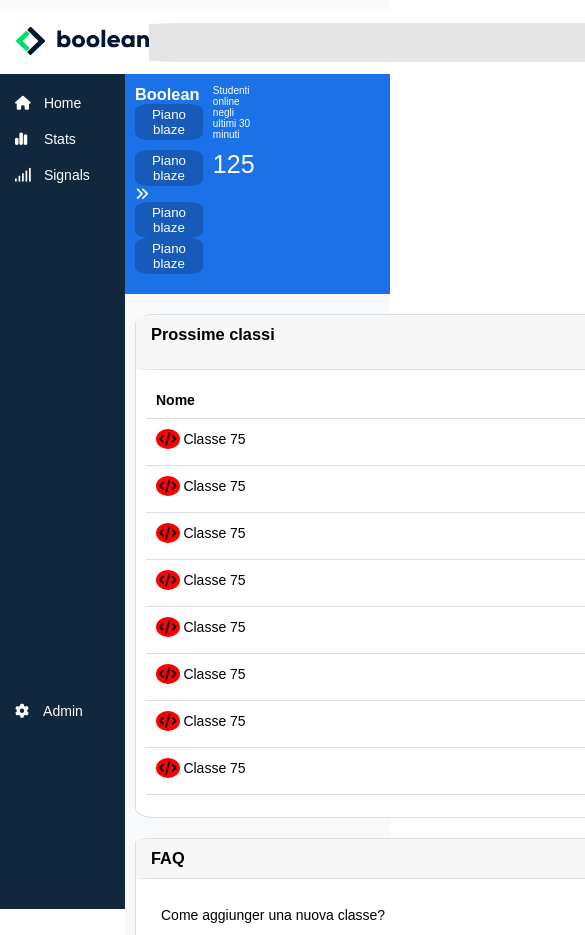
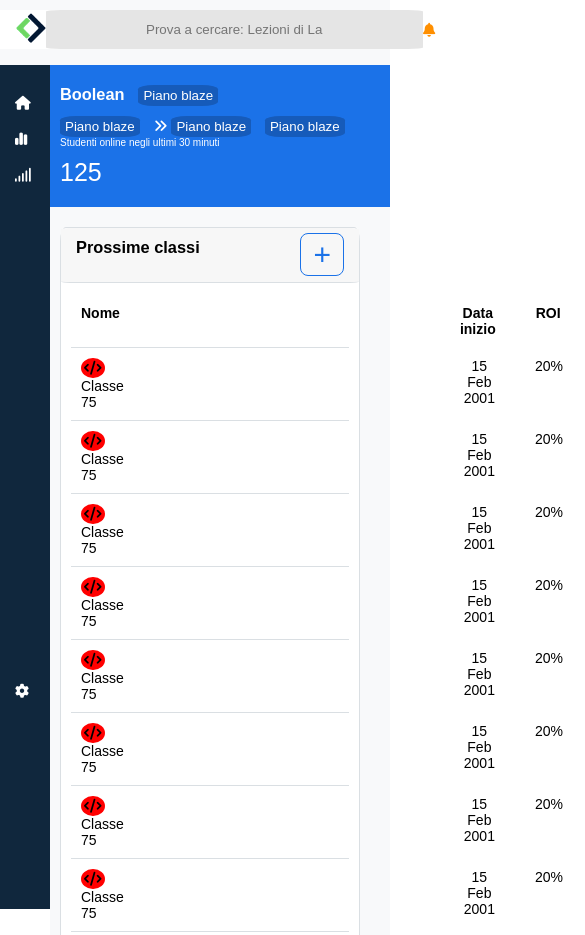
Before and after one commit to saesp/html-css-bootstrap-dashboard, a plain HTML site: page index.html in a window 390 px wide. Shown: the top 935 px of the page, 585 px wide, since content can reach past the window. Drawn offline with Linux system fonts and the light colour scheme.

Commit message:
md version

```diff
--- a/css/style.css
+++ b/css/style.css
@@ -125,6 +125,7 @@ main{
     font-size: 25px;
 }
 
+/* sec 2 */
 .main-sec2{
     padding: 20px 10px;
     display: flex;
--- a/css/style2.css
+++ b/css/style2.css
@@ -0,0 +1,62 @@
+#small-logo{
+    display: none;
+}
+.nav-md{
+    display: none;
+}
+
+@media screen and (max-width: 520px) {
+    #small-logo{
+        display: inline-block;
+        width: 30px;
+    }
+    #big-logo{
+        display: none;
+    }
+    .head-top-sec2 .search{
+        padding: 12px 100px;
+    }
+    .head-top-sec3 .fa-list{
+        display: none;
+    }
+    .head-top-sec3 .fa-circle-question{
+        display: none;
+    }
+    .head-top-sec3 .fa-ellipsis-vertical{
+        display: none;
+    }
+    .head-top-sec3 a{
+    margin: 0;
+    }
+
+    .head-nav-left{
+    width: 50px;
+    top: 65px;
+    }
+
+    .nav-md{
+    display: block;
+    }
+
+    .nav-lg{
+    display: none;
+    }
+
+    .head-left-sec1{
+    margin-bottom: 500px;
+    }
+
+    main{
+        margin-top: 65px;
+        margin-left: 50px;
+        background-color: #f8f9fa;
+    }
+
+    .main-sec1{
+        padding: 20px 10px;
+        display: block;
+    }
+    .main-sec2{
+        display: block;
+    }
+}
--- a/index.html
+++ b/index.html
@@ -17,13 +17,17 @@
             <!-- nav left -->
             <nav class="head-nav-left">
                 <section class="head-left-sec1">
-                    <div><a href="#"><i class="fa-solid fa-house"></i> Home</a></div>
-                    <div><a href="#"><i class="fa-solid fa-chart-simple"></i> Stats</a></div>
-                    <div><a href="#"><i class="fa-solid fa-signal"></i> Signals</a></div>
+                    <div class="nav-lg"><a href="#"><i class="fa-solid fa-house"></i> Home</a></div>
+                    <div class="nav-lg"><a href="#"><i class="fa-solid fa-chart-simple"></i> Stats</a></div>
+                    <div class="nav-lg"><a href="#"><i class="fa-solid fa-signal"></i> Signals</a></div>
+                    <div class="nav-md"><a href="#"><i class="fa-solid fa-house"></i></a></div>
+                    <div class="nav-md"><a href="#"><i class="fa-solid fa-chart-simple"></i></a></div>
+                    <div class="nav-md"><a href="#"><i class="fa-solid fa-signal"></i></a></div>
                 </section>
 
                 <section class="head-left-sec2">
-                    <div><a href="#"><i class="fa-solid fa-gear"></i> Admin</a></div>
+                    <div class="nav-lg"><a href="#"><i class="fa-solid fa-gear"></i> Admin</a></div>
+                    <div class="nav-md"><a href="#"><i class="fa-solid fa-gear"></i></a></div>
                 </section>
             </nav>
 
@@ -32,7 +36,8 @@
             <nav class="head-nav-top">
                 <div class="container-head-top">
                     <section class="head-top-sec1">
-                        <img src="img/logo (1).svg" alt="logo">
+                        <img src="img/logo (1).svg" alt="logo" id="big-logo">
+                        <img src="img/logo2.png" alt="logo" id="small-logo">
                     </section>
                     <section class="head-top-sec2">
                         <input type="text" class="search" required placeholder="Prova a cercare: Lezioni di Laravel">
```
